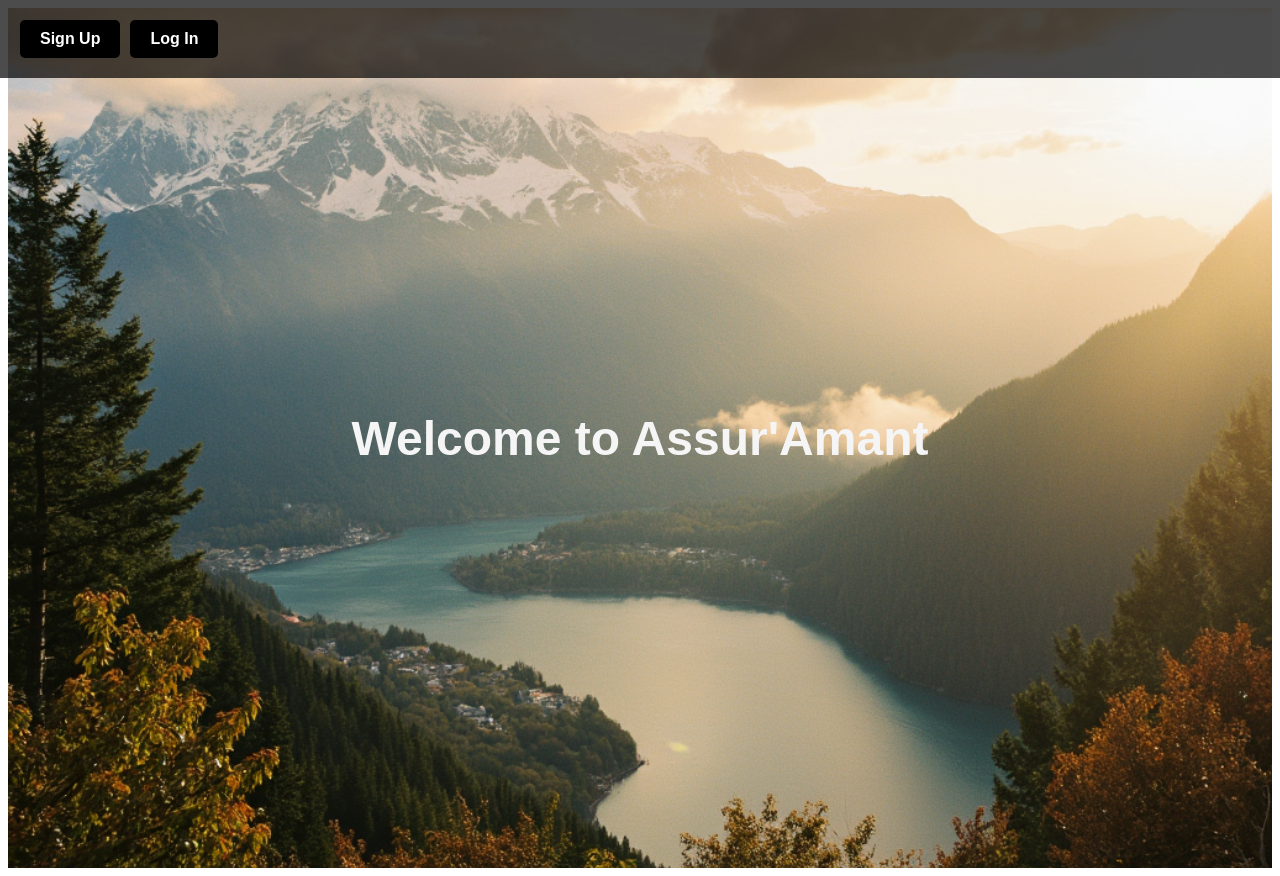
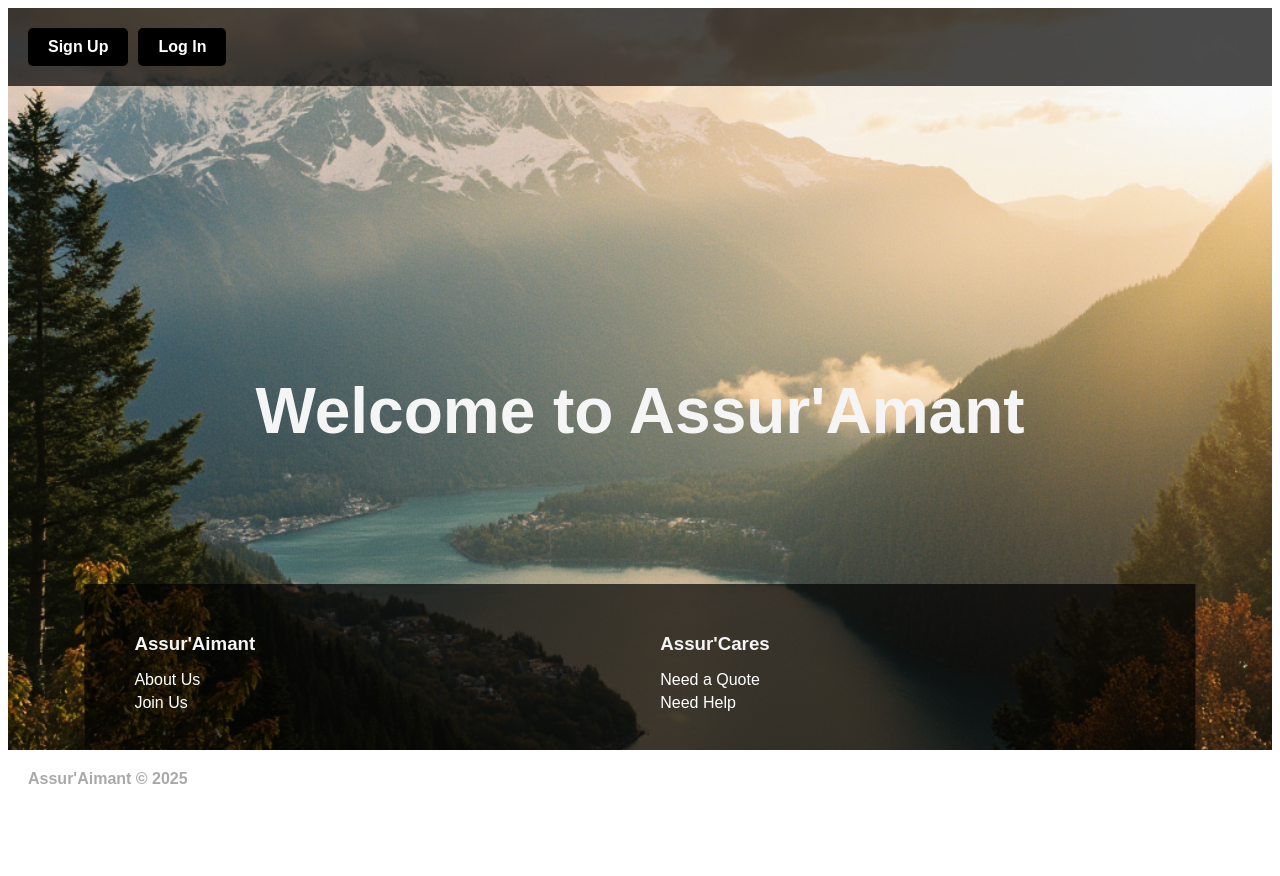
Before and after one commit to MichAdebayo/brief_django_application, a Django app: template brief_app/insurance_app/templates/insurance_app/welcome.html in a window 1280 px wide. After the commit the page ends 784 px from the top, so only its background shows below. Run offline with Django 5.2, Linux system fonts and the light colour scheme; the template is opened without the code that fills it, so the values that code supplies are empty.

Commit message:
draft of homepage

```diff
--- a/brief_app/insurance_app/static/css/styles.css
+++ b/brief_app/insurance_app/static/css/styles.css
@@ -1,27 +1,21 @@
 /* Welcome Page Specific Styles */
 #welcome-page {
-    background-image: url('/static/homepage_background.png'); /* Correct path to image */
-    background-size: cover; /* Ensure the image covers the entire content area */
+    background-image: url('{% static "images/homepage_background.png" %}'); /* Set the background image */
+    background-size: cover; /* Cover the entire page */
     background-position: center; /* Center the image */
     color: whitesmoke;
     font-family: Arial, sans-serif;
-    padding-top: 60px; /* Add space for the header */
-    height: 100vh; /* Ensure the background fills the viewport */
+    position: relative; /* Allow absolute positioning of the info bar */
+    height: 100vh; /* Set height to 100% of the viewport */
 }
 
-/* Header Styles */
+/* Header Section */
 #welcome-page .header {
-    background-color: rgba(0, 0, 0, 0.7); /* Semi-transparent black background */
+    background-color: rgba(0, 0, 0, 0.7); /* Transparent black background */
     padding: 20px;
     text-align: left;
-    position: fixed; /* Fix the header at the top */
-    top: 0;
-    left: 0;
-    width: 100%; /* Make header span the entire width */
-    z-index: 10; /* Ensure the header stays on top of other content */
 }
 
-/* Button Styles */
 #welcome-page .buttons {
     display: flex;
     gap: 10px;
@@ -40,15 +34,75 @@
     background-color: palevioletred;
 }
 
-/* Content Styles */
+
+/* Welcome Message Centering */
 #welcome-page .content {
-    height: calc(100vh - 60px); /* Subtract header height from the total height */
     display: flex;
-    justify-content: center;
+    flex-direction: column;
+    justify-content: center;  /* Ensures vertical centering */
     align-items: center;
+    height: calc(100vh - 150px); /* Adjust height considering header and footer */
+    text-align: center;
+    position: relative; /* Allow info-bar to be positioned within the content area */
 }
 
-/* Heading Styles */
+/* Info Bar Styles */
+.info-bar {
+    display: flex; /* Makes the sections side by side */
+    justify-content: space-between; /* Space between the two sections */
+    align-items: center; /* Vertically align content */
+    background-color: rgba(0, 0, 0, 0.7); /* Black transparent background */
+    padding: 30px 50px; /* More padding to increase the size of the bar */
+    width: 80%; /* Makes the info bar smaller than the full width */
+    left: 50%; /* Centers the info bar horizontally */
+    transform: translateX(-50%); /* Corrects the centering */
+    position: absolute;
+    bottom: 50px; /* Ensures the info bar is above the footer */
+}
+
+/* Each Section Inside Info Bar */
+.info-section {
+    width: 48%; /* Each section takes up about half the width */
+    text-align: left;
+    box-sizing: border-box;
+}
+
+.info-section h3 {
+    margin-bottom: 10px;
+    font-weight: bold;
+}
+
+.info-section ul {
+    list-style: none;
+    padding: 0;
+}
+
+.info-section ul li {
+    margin: 5px 0;
+}
+
+.info-section ul li a {
+    color: white;
+    text-decoration: none;
+}
+
+.info-section ul li a:hover {
+    color: palevioletred;
+}
+
+/* Footer Styles */
+.footer {
+    background-color: white; /* White background for footer */
+    text-align: left; /* Center the footer content */
+    padding: 20px;
+    font-weight: bold;
+    color: darkgrey; /* Dark grey text */
+    width: 100%;
+    position: absolute;
+    bottom: 0;
+}
+
 #welcome-page h1 {
-    font-size: 3rem;
+    font-size: 4rem;
+    margin: 0;
 }
--- a/brief_app/insurance_app/templates/insurance_app/welcome.html
+++ b/brief_app/insurance_app/templates/insurance_app/welcome.html
@@ -1,4 +1,5 @@
 {% load static %}
+
 <!DOCTYPE html>
 <html lang="en">
 <head>
@@ -8,8 +9,7 @@
     <link rel="stylesheet" href="{% static 'css/styles.css' %}">
 </head>
 <body>
-    <div id="welcome-page">
-        <!-- Header with buttons -->
+    <div id="welcome-page" style="background-image: url('{% static 'images/homepage_background.png' %}');">
         <div class="header">
             <div class="buttons">
                 <a href="#" class="button">Sign Up</a>
@@ -17,9 +17,31 @@
             </div>
         </div>
 
-        <!-- Main content with welcome message -->
         <div class="content">
             <h1>Welcome to Assur'Amant</h1>
+        </div>
+
+        <!-- Info Bar Section -->
+        <div class="info-bar">
+            <div class="info-section">
+                <h3>Assur'Aimant</h3>
+                <ul>
+                    <li><a href="#">About Us</a></li>
+                    <li><a href="#">Join Us</a></li>
+                </ul>
+            </div>
+            <div class="info-section">
+                <h3>Assur'Cares</h3>
+                <ul>
+                    <li><a href="#">Need a Quote</a></li>
+                    <li><a href="#">Need Help</a></li>
+                </ul>
+            </div>
+        </div>
+
+        <!-- Footer -->
+        <div class="footer">
+            Assur'Aimant &copy; 2025
         </div>
     </div>
 </body>
--- a/brief_app/insurance_app/urls.py
+++ b/brief_app/insurance_app/urls.py
@@ -2,5 +2,5 @@ from django.urls import path
 from . import views
 
 urlpatterns = [
-    path('home/', views.welcome, name='welcome'), #change the URL to '/home/'
+    path('', views.welcome, name='welcome'), #This is our welcome page'
 ]
```
Also changed, not shown: brief_app/insurance_app/static/images/homepage_background.png (renamed from brief_app/insurance_app/static/homepage_background.png).
